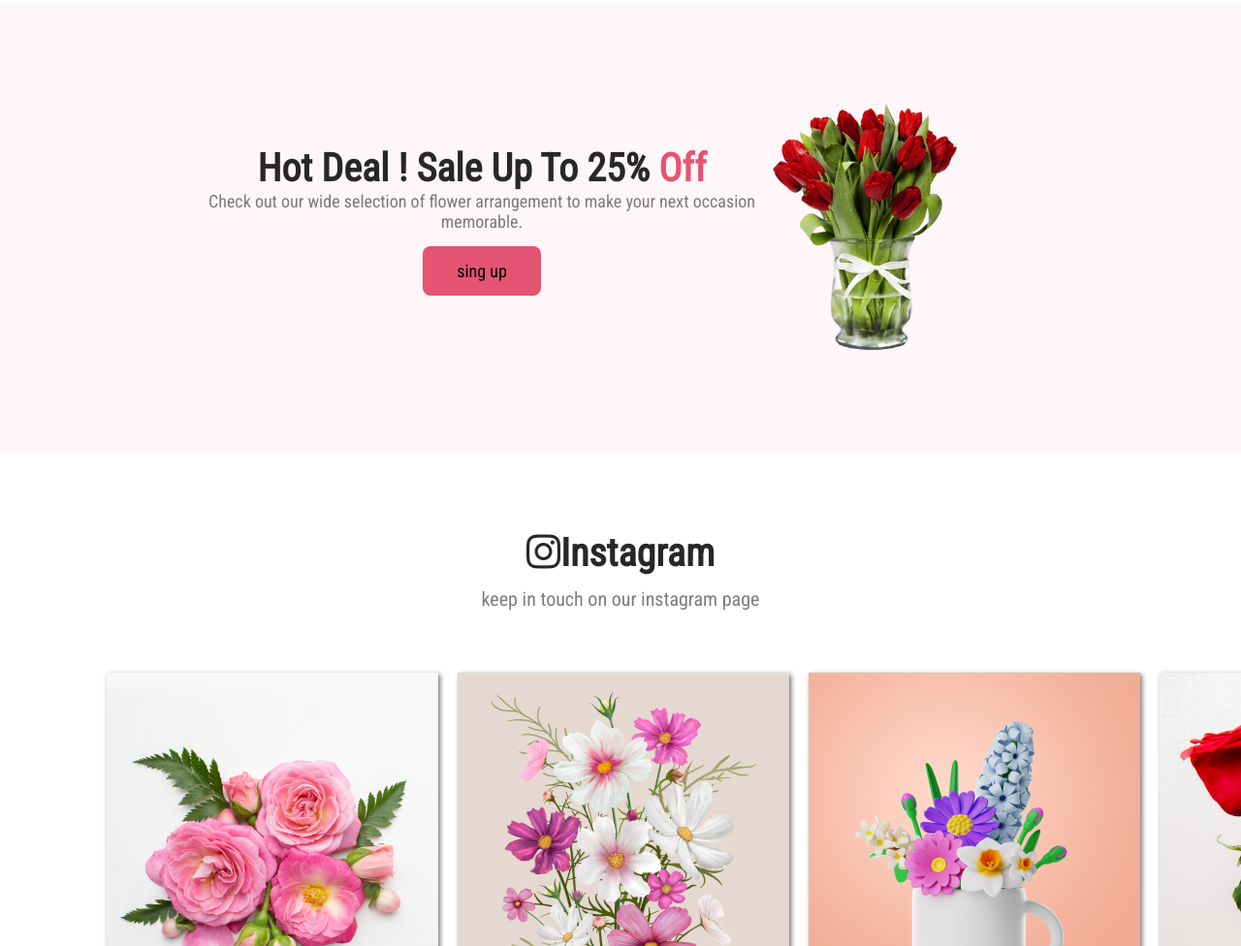
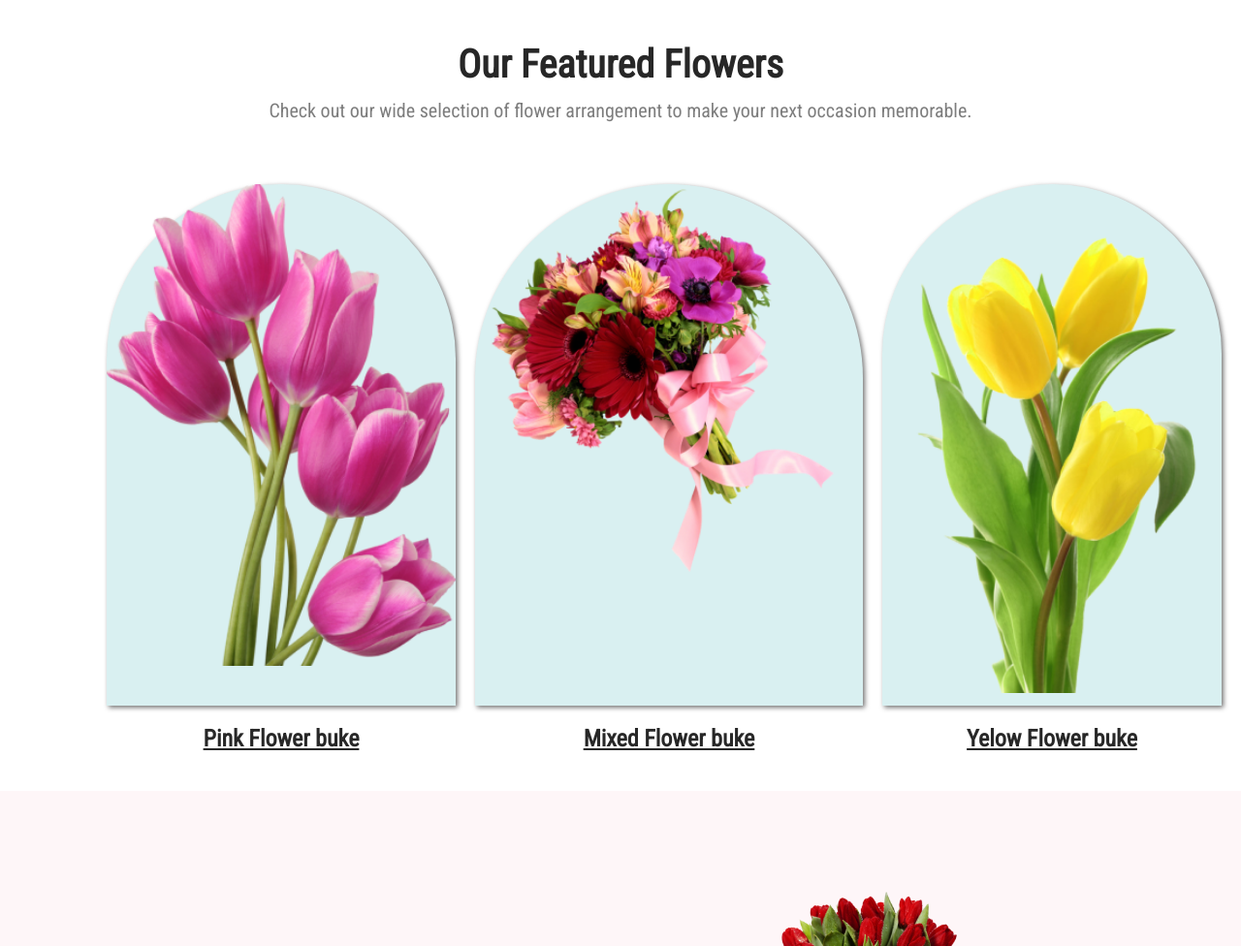
Before and after one commit to sabermahmud/first-assainment-flower-shop, a plain HTML site: page index.html in a window 1280 px wide. Shown: the part 770-1746 px from the top of the page at 97% size. Drawn offline with Linux system fonts and the light colour scheme.

Commit message:
featured cart added

```diff
--- a/index.html
+++ b/index.html
@@ -56,6 +56,34 @@
     </header>
 
     <main>
+        <!--  -->
+        <section>
+            <div class="social-section">
+                <h3 class="media-title">Our Featured Flowers</h3>
+                <p class="media-decription">Check out our wide selection of flower arrangement to make your next occasion memorable.</p>
+                <div class="cart-holder">
+                    <div class="flower-cetagory">
+                        <div class="cetagory-cart cart1">
+                            <img src="images/featured1.png" width="360px" alt="">
+                        </div>
+                        <a href="#">Pink Flower buke</a>
+                    </div>
+                    <div class="flower-cetagory">
+                        <div class="cetagory-cart cart2">
+                            <img src="images/featured2.png" width="400px" ; alt="">
+                        </div>
+                        <a href="#">Mixed Flower buke</a>
+                    </div>
+                    <div class="flower-cetagory">
+                        <div class="cetagory-cart cart3">
+                            <img src="images/featured3.png" width="350px" alt="">
+                        </div>
+                        <a href="#">Yelow Flower buke</a>
+                    </div>
+                </div>
+            </div>
+        </section>
+        <!--  -->
         <!-- hot deal section start -->
         <section>
             <div class="offer-banner">
@@ -64,7 +92,7 @@
                         Hot Deal ! Sale Up To 25%  <span>Off</span>
                     </h1>
                     <p class="offer-description">
-                        Check out our wide selection of flower arrangement to make your next occasion memorable.
+
                     </p>
                     <a href="#"><button class="buttons">sing up</button></a>
                 </div>
--- a/styles/style.css
+++ b/styles/style.css
@@ -28,7 +28,7 @@ header {
     letter-spacing: 1px;
 }
 
-.logo span{
+.logo span {
     color: white;
 }
 
@@ -140,7 +140,21 @@ sup {
 }
 
 /* banner style end */
+/*  */
+.cetagory-cart {
+    height: 538px;
+    border-radius: 300px 300px 0px 0px;
+    background: rgba(5, 151, 160, 0.15)
+}
 
+.flower-cetagory a {
+    color: #272727;
+    text-align: center;
+    font-size: 24px;
+    font-weight: 700;
+}
+
+/*  */
 
 /*-- hot deal section start --*/
 
@@ -215,12 +229,14 @@ sup {
 
 }
 
-.flower-cart {
+.flower-cart,
+.cetagory-cart {
     margin: 20px 10px;
     padding-bottom: 0px;
     justify-content: space-between;
     box-shadow: 2px 2px 5px #727272;
 }
+
 /*------------------ social media style end -----------------------*/
 /* ---------------  */
 
@@ -255,7 +271,7 @@ sup {
 }
 
 
-.input-field{
+.input-field {
     padding: 20px 10px;
 }
 
@@ -275,16 +291,18 @@ sup {
     font-weight: 700;
     padding: 22px 20px
 }
+
 /* ---------------------------------------------------------------- */
 /*----------------- footer section style start ---------------*/
-footer{
+footer {
     background: #111010;
     text-align: center;
     padding: 40px 50px;
 }
 
-footer p{
+footer p {
     color: #d6d3d3;
     padding-bottom: 30px;
 }
+
 /* footer section style end */
```
Also changed, not shown: images/featured1.png (renamed from images/pngwing 6.png), images/featured2.png (renamed from images/pngwing 5.png), images/featured3.png (renamed from images/pngwing 7.png).
